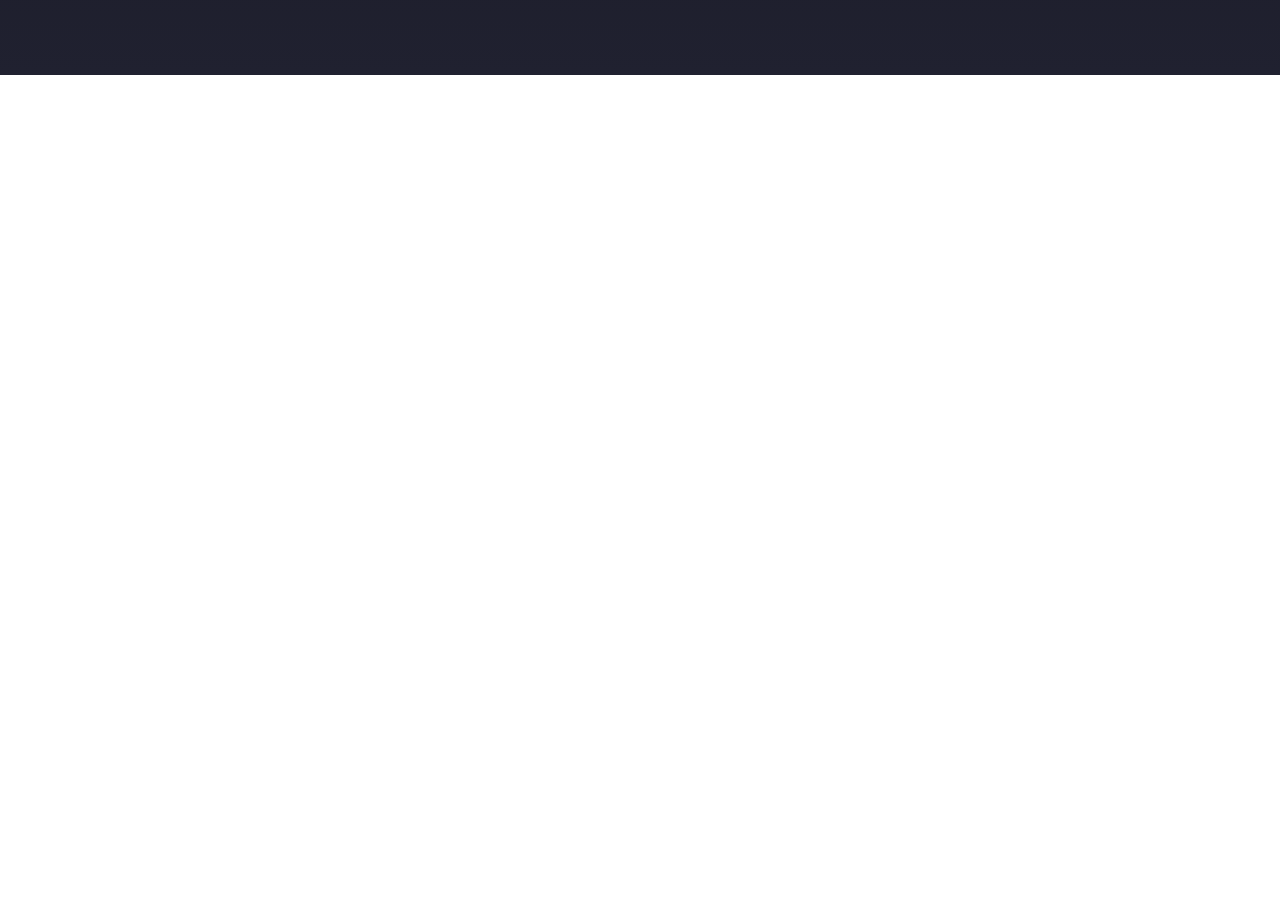
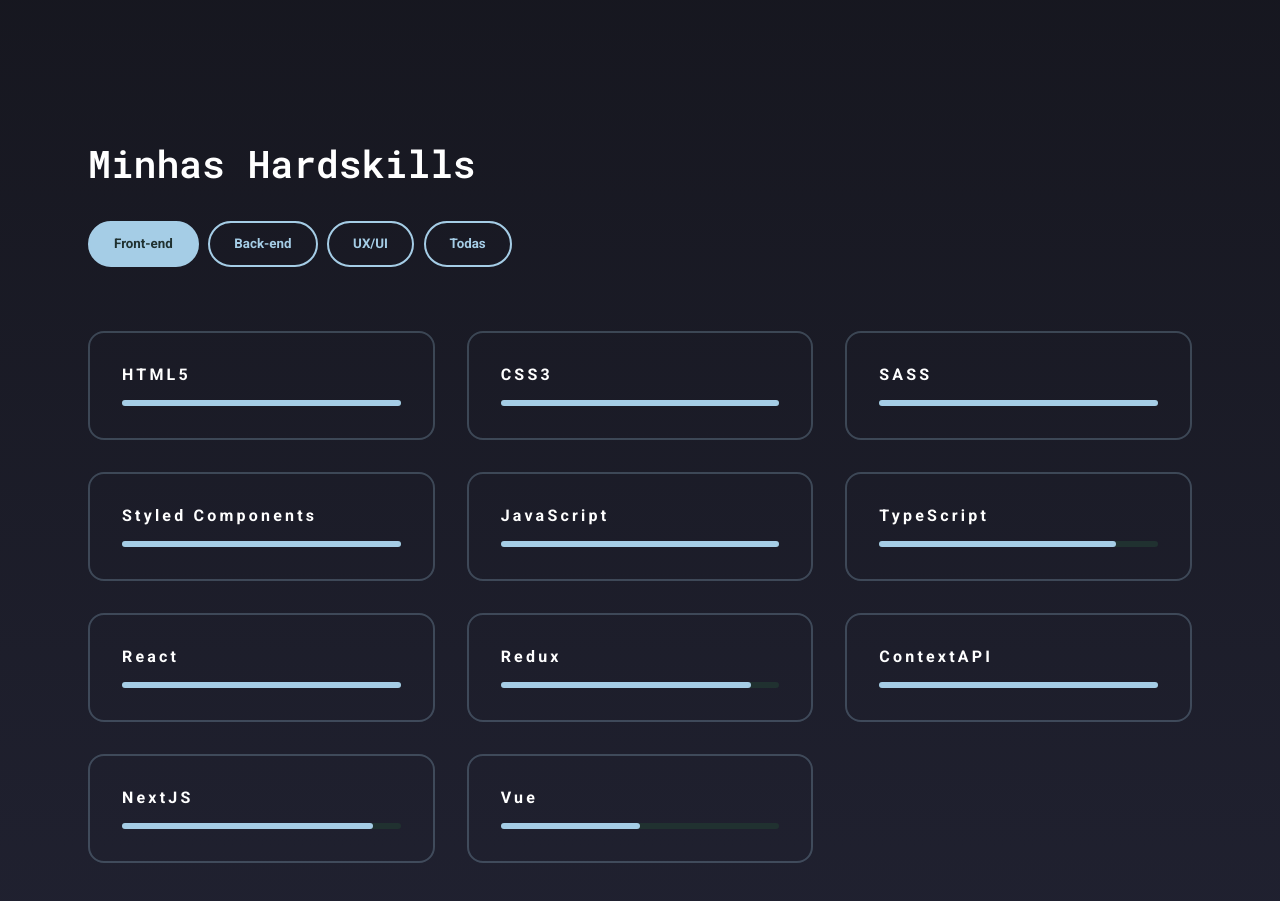
Before and after one commit to josedasilva123/portfolio, a Next.js app: page / in a window 1280 px wide. Shown: the part 1300-2201 px from the top of the page. Before the commit the page ends 1375 px from the top, so only its background shows below. Built offline with nearby package versions, Linux system fonts and the light colour scheme.

Commit message:
feat: new Techs block

```diff
--- /dev/null
+++ b/components/Techs/TechCard/index.tsx
@@ -0,0 +1,19 @@
+import React from 'react'
+import { iTech } from '../../../interfaces/global'
+import { ThemeLabel, ThemeTitle } from '../../../styles/typography';
+import { PercentBar } from '../../../styles/visual';
+import { TechCardLi } from './styles';
+
+interface iTechCard{
+    tech: iTech;
+}
+const TechCard: React.FC<iTechCard> = ({ tech }) => {
+  return (
+    <TechCardLi>
+        <ThemeLabel labelColor='white' labelMargin={{ bottom: '1rem'}}>{tech.name}</ThemeLabel>
+        <PercentBar percentValue={tech.proficiency} backgroundColor='primary'/>
+    </TechCardLi>
+  )
+}
+
+export default TechCard
--- /dev/null
+++ b/components/Techs/TechCard/styles.ts
@@ -0,0 +1,18 @@
+import styled from "styled-components";
+
+export const TechCardLi = styled.li`
+    display: flex;
+    flex-direction: column;
+    flex: 1;
+    padding: 2rem;
+    border-radius: 1rem;
+    border: 2px solid var(--colorPrimaryOpacity20);
+    animation: fadeIn .4s forwards;
+    @keyframes fadeIn{
+        from{
+            opacity: 0;
+        } to {
+            opacity: 1;
+        }
+    }
+`
--- /dev/null
+++ b/components/Techs/index.tsx
@@ -0,0 +1,79 @@
+import React, { useEffect, useState } from "react";
+
+import { techCategories, techList } from "../../data/techs";
+import { iTech } from "../../interfaces/global";
+
+import { ThemeButton } from "../../styles/buttons";
+import { Container, FlexRow, Col } from "../../styles/grid";
+import { ThemeTitle } from "../../styles/typography";
+import { TechMenu } from "./styles";
+import TechCard from "./TechCard";
+
+const Techs: React.FC = () => {
+  const [filter, setFilter] = useState<string | null>("front-end");
+  const [filterList, setFilterList] = useState<iTech[] | null>(null);
+
+  useEffect(() => {
+    if (filter) {
+      const newFilterList = techList.filter((tech) => tech.category === filter);
+      setFilterList(newFilterList);
+    } else {
+      setFilterList(null);
+    }
+  }, [filter]);
+  return (
+    <section>
+      <Container containerPadding="sm" paddingTop="4rem" paddingBottom="5rem">
+        <ThemeTitle titleTag="h2" titleSize="title1" titleColor="white">
+          Minhas Hardskills
+        </ThemeTitle>
+        <TechMenu>
+          {techCategories.map((tech) => (
+            <li key={tech}>
+              <ThemeButton
+                buttonSize="sm"
+                buttonStyle="outline2"
+                buttonActive={
+                  filter?.toLowerCase() === tech.toLowerCase() ? true : false
+                }
+                onClick={() => setFilter(tech.toLowerCase())}
+              >
+                {tech}
+              </ThemeButton>
+            </li>
+          ))}
+
+          <ThemeButton
+            buttonSize="sm"
+            buttonStyle="outline2"
+            buttonActive={!filter}
+            onClick={() => setFilter(null)}
+          >
+            Todas
+          </ThemeButton>
+        </TechMenu>
+        <FlexRow
+          gap="2rem"
+          alignItems={{ default: "space-between" }}
+          flexWrap={{ default: "wrap" }}
+          rowMargin={{ top: "2rem" }}
+        >
+          {(filterList ? filterList : techList).map((tech: any) => (
+            <Col
+              key={tech.name}
+              size={{
+                xs: "100%",
+                md: "(100% - 2rem)/2",
+                lg: "(100% - 4rem)/3",
+              }}
+            >
+              <TechCard tech={tech} />
+            </Col>
+          ))}
+        </FlexRow>
+      </Container>
+    </section>
+  );
+};
+
+export default Techs;
--- /dev/null
+++ b/components/Techs/styles.ts
@@ -0,0 +1,33 @@
+import styled from "styled-components";
+
+export const TechMenu = styled.ul`
+  display: flex;
+  align-items: center;
+  gap: 0.6rem;
+
+  overflow-x: scroll;
+
+  margin-top: 2rem;
+  padding-bottom: 2rem;
+
+  li{
+      white-space: nowrap;
+  }
+
+  ::-webkit-scrollbar {
+    height: 8px;
+  }
+  ::-webkit-scrollbar-track {
+    background: var(--colorWhite);
+  }
+  ::-webkit-scrollbar-thumb {
+    background: var(--colorPrimary)
+  }
+  ::-webkit-scrollbar-thumb:hover {
+    filter: brightness(1.1);
+  }
+
+  @media(max-width: 768px){
+    margin-right: -.5rem;
+  }
+`;
--- /dev/null
+++ b/data/techs.ts
@@ -0,0 +1,114 @@
+export const techCategories = ['Front-end', 'Back-end', 'UX/UI']
+
+export const techList = [
+    {
+        name: 'HTML5',
+        proficiency: 100,
+        category: 'front-end',
+    },
+    {
+        name: 'CSS3',
+        proficiency: 100,
+        category: 'front-end',
+    },
+    {
+        name: 'SASS',
+        proficiency: 100,
+        category: 'front-end',
+    },
+    {
+        name: 'Styled Components',
+        proficiency: 100,
+        category: 'front-end',
+    },
+    {
+        name: 'JavaScript',
+        proficiency: 100,
+        category: 'front-end',
+    },
+    {
+        name: 'TypeScript',
+        proficiency: 85,
+        category: 'front-end',
+    },
+    {
+        name: 'React',
+        proficiency: 100,
+        category: 'front-end',
+    },
+    {
+        name: 'Redux',
+        proficiency: 90,
+        category: 'front-end'
+    },
+    {
+        name: 'ContextAPI',
+        proficiency: 100,
+        category: 'front-end'
+    },
+    {
+        name: 'NextJS',
+        proficiency: 90,
+        category: 'front-end'
+    },
+    {
+        name: 'Vue',
+        proficiency: 50,
+        category: 'front-end'
+    },
+    {
+        name: 'NodeJS',
+        proficiency: 70,
+        category: 'back-end'
+    },
+    {
+        name: 'ExpressJS',
+        proficiency: 80,
+        category: 'back-end'
+    },
+    {
+        name: 'NextJS (API)',
+        proficiency: 75,
+        category: 'back-end'
+    },
+    {
+        name: 'MongoDB',
+        proficiency: 80,
+        category: 'back-end'
+    },
+    {
+        name: 'Firebase',
+        proficiency: 80,
+        category: 'back-end'
+    },
+    {
+        name: 'PHP',
+        proficiency: 55,
+        category: 'back-end'
+    },
+    {
+        name: 'Wordpress',
+        proficiency: 95,
+        category: 'back-end'
+    },
+    {
+        name: 'Adobe XD / Figma',
+        proficiency: 100,
+        category: 'ux/ui',
+    },
+    {
+        name: 'Photoshop / Ilustrator',
+        proficiency: 80,
+        category: 'ux/ui',
+    },
+    {
+        name: 'UI Design',
+        proficiency: 95,
+        category: 'ux/ui',
+    },
+    {
+        name: 'UX Research',
+        proficiency: 60,
+        category: 'ux/ui',
+    },
+]
--- /dev/null
+++ b/interfaces/global.ts
@@ -0,0 +1,5 @@
+export interface iTech{
+    name: string;
+    proficiency: number;
+    category: string;
+}
--- /dev/null
+++ b/pages/_document.tsx
@@ -0,0 +1,32 @@
+import Document, { DocumentContext, DocumentInitialProps } from 'next/document'
+import { ServerStyleSheet } from 'styled-components'
+
+export default class MyDocument extends Document {
+  static async getInitialProps(
+    ctx: DocumentContext
+  ): Promise<DocumentInitialProps> {
+    const sheet = new ServerStyleSheet()
+    const originalRenderPage = ctx.renderPage
+
+    try {
+      ctx.renderPage = () =>
+        originalRenderPage({
+          enhanceApp: (App) => (props) =>
+            sheet.collectStyles(<App {...props} />),
+        })
+
+      const initialProps = await Document.getInitialProps(ctx)
+      return {
+        ...initialProps,
+        styles: [
+          <>
+            {initialProps.styles}
+            {sheet.getStyleElement()}
+          </>,
+        ],
+      }
+    } finally {
+      sheet.seal()
+    }
+  }
+}
--- a/pages/index.tsx
+++ b/pages/index.tsx
@@ -1,12 +1,14 @@
 import type { NextPage } from 'next';
 import AboutMe from '../components/AboutMe';
 import MainBanner from '../components/MainBanner';
+import Techs from '../components/Techs';
 
 const Home: NextPage = () => {
   return (
     <>
       <MainBanner />
       <AboutMe />
+      <Techs />
     </>
   )
 }
```
